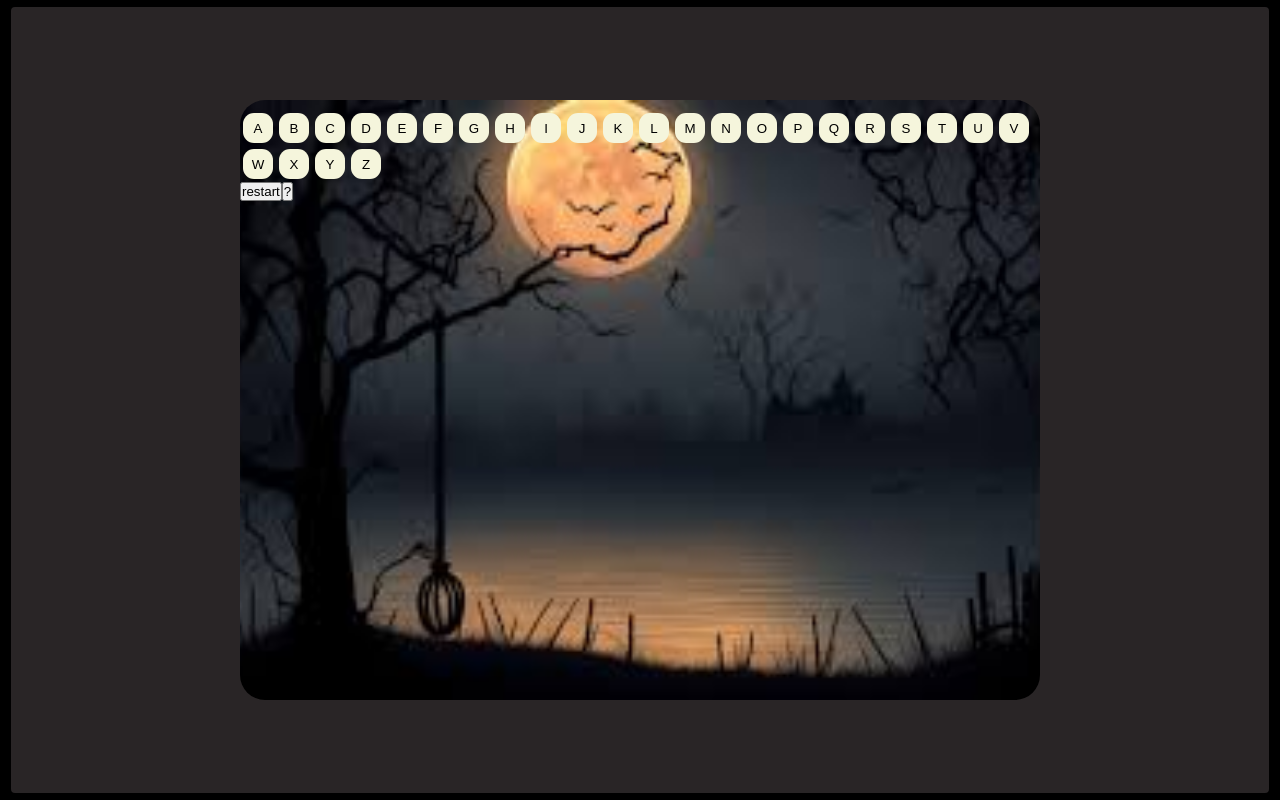
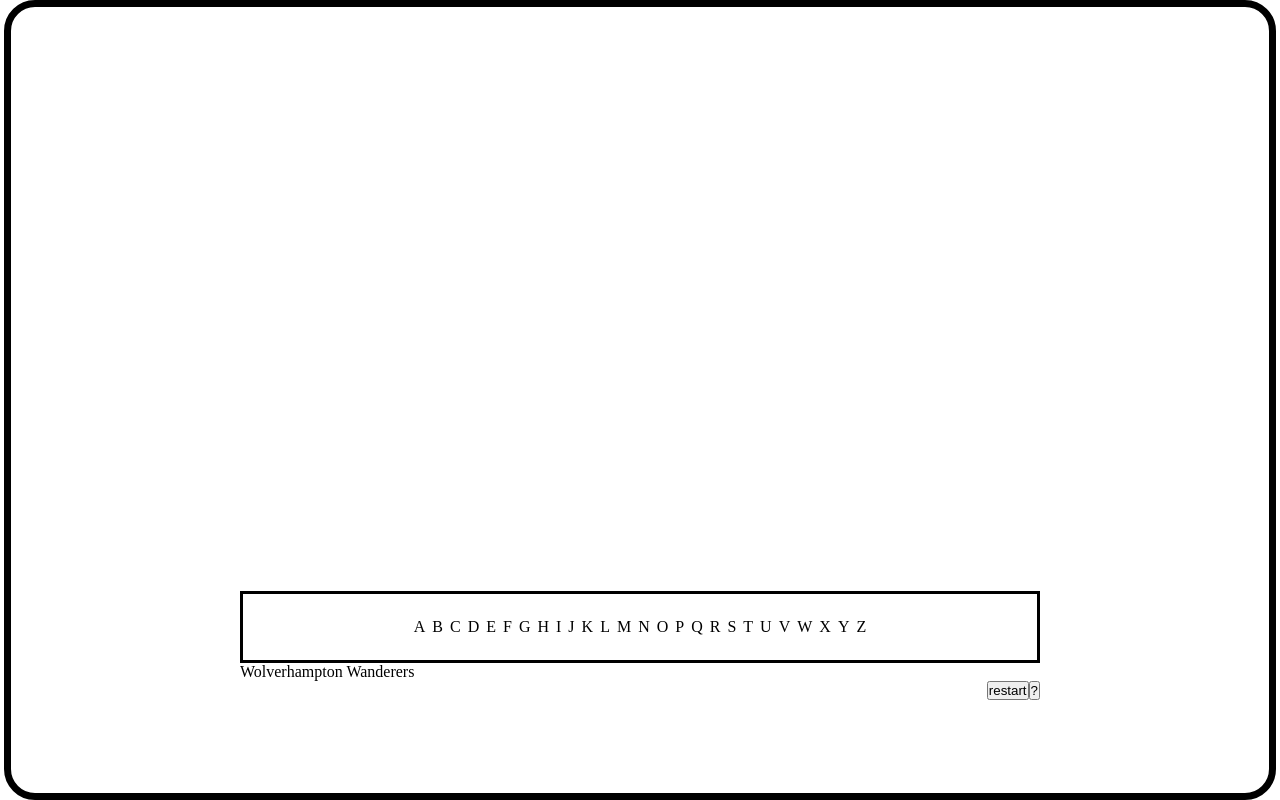
Before and after one commit to nHenryp/Hangman-project, a plain HTML site: page index.html in a window 1280 px wide. Drawn offline with Linux system fonts and the light colour scheme.

Commit message:
got the update on screen

```diff
--- a/css/style.css
+++ b/css/style.css
@@ -8,28 +8,30 @@
 }
 
 body {
-  background-color: black;
+  background-color: rgb(190, 63, 63, );
   margin: 0;
   height: 100vh;
   display: flex;
   justify-content: center;
   align-items: center;
 
+}
 
 
 
-}
+
+
 
 #game-board {
   display: flex;
   justify-content: center;
   align-items: center;
-  background-color: rgb(41, 37, 38);
+
   width: 100%;
   height: 100%;
   border: 7px solid #000;
   margin: 4px;
-  border-radius: 11px;
+  border-radius: 31px;
 
 
 
@@ -39,13 +41,21 @@ body {
 }
 
 #game-screen {
-  background-image: url("/hangman s & img/hangman background.jpg");
+
   background-size: cover;
-  background-position: center;
-  width: 800px;
-  height: 600px;
-  outline: rgba(238, 232, 232, 0.5);
-  border-radius: 25px;
+    background-position: center;
+    width: 800px;
+    height: 600px;
+    outline: rgba(238, 232, 232, 0.5);
+    border-radius: 25px;
+    border-width: 5px;
+    border-color: aqua;
+    display: flex;
+    justify-content: flex-end;
+    flex-wrap: nowrap;
+    align-items: stretch;
+
+    flex-direction: column;
 
 
 }
@@ -55,9 +65,9 @@ body {
   flex-wrap: wrap;
   justify-content: baseline;
   margin-top: 10px;
-  align-items: baseline;
+  max-width: 50%;
+  align-self: baseline;
 
- ;
 }
 
   #keyPadBtn {
@@ -68,11 +78,22 @@ body {
     outline: whitesmoke;
     border: 1px;
     border-radius: 11px;
+    }
 
-
+  #letters {
+    border: solid black;
+    display: inline-flex;
+    height: 9vh;
+    flex-direction: row;
+    flex-wrap: wrap;
+    align-content: center;
+    align-items: flex-start;
+    justify-content: center;
+    gap: 7px;
   }
 
   #extra {
     display: flex;
-    align-items: baseline;
+    align-self: flex-end;
+    justify-content: space-between;
   }
--- a/index.html
+++ b/index.html
@@ -14,47 +14,21 @@
 
 
 
+
 <div id="game-board">
     <section id="game-screen">
         <div id="letters"></div>
 
 
 
-    <section id="key-container">
-        <button id="keyPadBtn">A</button>
-        <button id="keyPadBtn">B</button>
-        <button id="keyPadBtn">C</button>
-        <button id="keyPadBtn">D</button>
-        <button id="keyPadBtn">E</button>
-        <button id="keyPadBtn">F</button>
-        <button id="keyPadBtn">G</button>
-        <div></div>
-        <button id="keyPadBtn">H</button>
-        <button id="keyPadBtn">I</button>
-        <button id="keyPadBtn">J</button>
-        <button id="keyPadBtn">K</button>
-        <button id="keyPadBtn">L</button>
-        <button id="keyPadBtn">M</button>
-        <button id="keyPadBtn">N</button>
-        <button id="keyPadBtn">O</button>
-        <div></div>
-        <button id="keyPadBtn">P</button>
-        <button id="keyPadBtn">Q</button>
-        <button id="keyPadBtn">R</button>
-        <button id="keyPadBtn">S</button>
-        <button id="keyPadBtn">T</button>
-        <button id="keyPadBtn">U</button>
-        <button id="keyPadBtn">V</button>
-        <button id="keyPadBtn">W</button>
-        <div></div>
-        <button id="keyPadBtn">X</button>
-        <button id="keyPadBtn">Y</button>
-        <button id="keyPadBtn">Z</button>
-    </section>
-    <section id="extra">
+    <div id="display"></div>
+
+        <section id="extra">
         <button id="restart">restart</button>
         <button id="hint">?</button>
     </section>
+    </section>
+
 </section>
 
 
--- a/js/app.js
+++ b/js/app.js
@@ -74,10 +74,12 @@ let wordChoice = []
 
 let selectedWord
 
-let getPlayerGuess
-/*
+let playerGuess
+
+//let selectedWordIdx = 0;
 
 let win = false;
+/*
 let scoreBoard = 0;
 
 let maxGuesses = 5
@@ -96,13 +98,13 @@ const buttonElement =
 const scoreBoard =
 */
 const keyPadBtn = document.querySelectorAll('#keyPadBtn')
-console.log(keyPadBtn)
+//console.log(keyPadBtn)
 
 const restartbtn = document.getElementById('restart')
 
 const lettersContainers = document.getElementById('letters')
 
-
+//const display = document.
 
 /*-------------------------------- Functions --------------------------------*/
 
@@ -110,46 +112,99 @@ const lettersContainers = document.getElementById('letters')
 
 function init()  {
    selectedWord =  footballTeams[Math.floor(Math.random() * footballTeams.length)]
-   getPlayerGuess = []
+   playerGuess = []
    lettersContainers.innerHTML = ''
    for (let i = 0; i < 26 ; i++ ){
     const letter = document.createElement('div')
     letter.classList.add('letter')
-    console.log(letter)
+    letter.textContent = String.fromCharCode(65 + i)
+    letter.addEventListener('click', listenLetterClick)
+    lettersContainers.appendChild(letter)
+
    }
 
 
 
-console.log(selectedWord)
-listenLetterClick()
+//console.log(selectedWord)
+
   }
 
 init()
 
 function listenLetterClick(e) {
+  const letter = e.target;
+  const text = letter.textContent.toLowerCase()
+  letter.removeEventListener('click', listenLetterClick)
+  if (selectedWord.includes(text)) {
+    playerGuess.push(text)
+    console.log('correct')
+  } else {
+    console.log('incorrect')
+  }
+
+
+  //console.log(text)
+
+}
+function updateWordDisplay() {
+
+  let lettersArray = [];
+  for (let i = 0; i < selectedWord.length; i++) {
+       const letter = selectedWord.slice(i,i + 1);
+       lettersArray.push(letter);
+  }
+
+  let joinedLetters = lettersArray.join('');
+  document.getElementById('display').textContent = joinedLetters;
+  console.log(joinedLetters)
+
+}
+updateWordDisplay()
+//innerhtml
+//create varible = selectedword
+//breakwork into letter
+//map the word
+//includes() that letter
+//join()
+//display.textContent =
+
+
+
+
+ function checkGameStatus() {
 
 }
 
 
-/*
-}
 
-const getPlayerGuess () {
-get player letter choices
-
-if statments
-
-
-
+function disableAllLetters() {
+  const letters = document.querySelectorAll('.letter')
+  letters.forEach(letter => letter.removeEventListener('click', listenLetterClick))
 }
 
 
 
 
 
+//const getPlayerGuess () {
+  //if ()
+
+//get player letter choices
+
+//if statments
+
+
+
+//}
+
+/*
+
+
+
 const checkWin = () => {
-see if players choices = random word
-if(wordChoice === randomWord)
+  if(playerGuess === )
+
+console.log()
 }
 
 const checkLoss = () => {
@@ -163,12 +218,12 @@ update players score, + points for correct guesses
 
 
 
+const checkLetter = () =>{
+   if guess === randomWord move to next round
+}
 
 
 
-const checkLetter = () =>{
-   if guess === randomWord move to next round
-}
 
 const displayResult = () => {
 display win or lose on the screen
@@ -204,7 +259,7 @@ render()
 
 
   restartbtn.addEventListener('click', init)
-  letters
+
 
 
 
```
